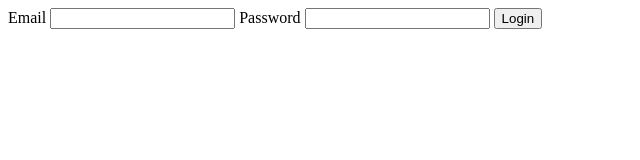
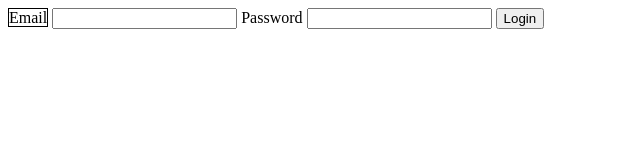
Before and after one commit to rexjmn/cda7-test, a website: page public/index.html in a window 1280 px wide. Shown: the full height of the page, 0-640 px from the left. Drawn offline with Linux system fonts and the light colour scheme.

Commit message:
first commit

```diff
--- a/public/index.html
+++ b/public/index.html
@@ -7,7 +7,7 @@
 </head>
 <body>
     <form id="logingForm">
-        <label for="Email">Email</label>
+        <label for="Email" style="border: 1px solid black;">Email</label>
         <input type="text" id="Email" name="Email">
         <label for="Password">Password</label>
         <input type="password" id="Password" name="Password">
```
